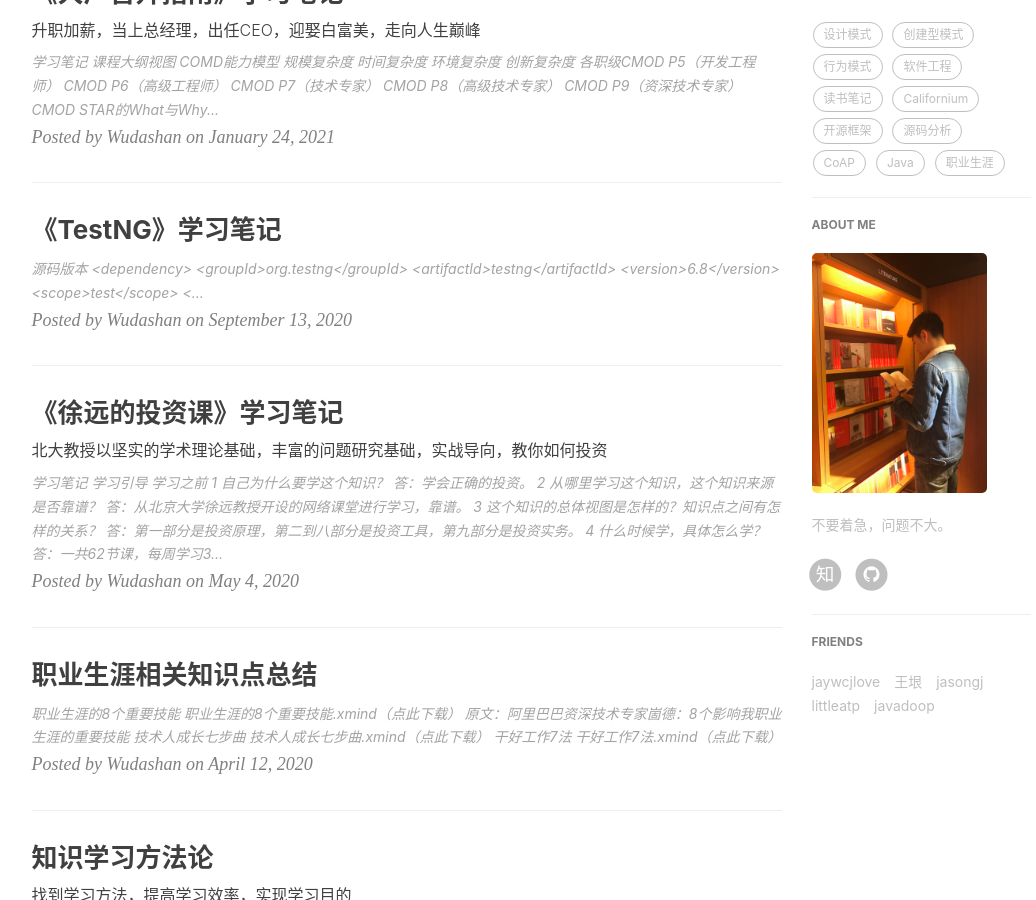
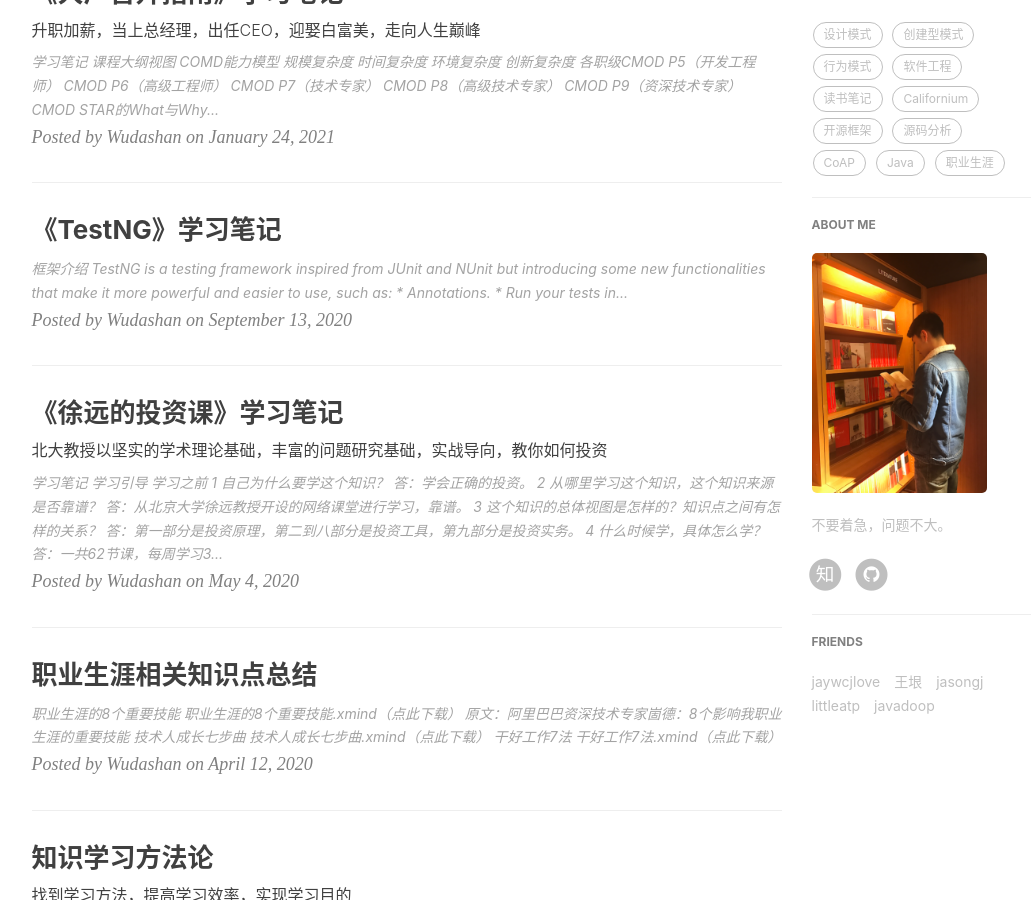
Before and after one commit to wudashan/wudashan.github.io, a Jekyll site: the page built from index.html, in a window 1280 px wide and 900 px high, scrolled down 492 px. Shown: the whole window, without its empty margins (136-1172 px from the left). Built offline with Jekyll 4.4.1, drawn with Linux system fonts in a browser that asks for light colours; nearby versions of some CDN libraries; the list of posts is cut into pages by our own code; comment, search, counter and statistics services are not loaded.

Commit message:
no message

````diff
--- a/_posts/2020-09-13-testng-learning.markdown
+++ b/_posts/2020-09-13-testng-learning.markdown
@@ -10,6 +10,28 @@ tags:
     - 开源框架
     - 源码分析
 ---
+
+# 框架介绍
+
+```
+TestNG is a testing framework inspired from JUnit and NUnit but introducing some new functionalities that make it more powerful and easier to use, such as:
+
+* Annotations.
+* Run your tests in arbitrarily big thread pools with various policies available (all methods in their own * thread, one thread per test class, etc...).
+* Test that your code is multithread safe.
+* Flexible test configuration.
+* Support for data-driven testing (with @DataProvider).
+* Support for parameters.
+* Powerful execution model (no more TestSuite).
+* Supported by a variety of tools and plug-ins (Eclipse, IDEA, Maven, etc...).
+* Embeds BeanShell for further flexibility.
+* Default JDK functions for runtime and logging (no dependencies).
+* Dependent methods for application server testing.
+
+TestNG is designed to cover all categories of tests:  unit, functional, end-to-end, integration, etc...
+```
+
+
 
 # 源码版本
 
````
